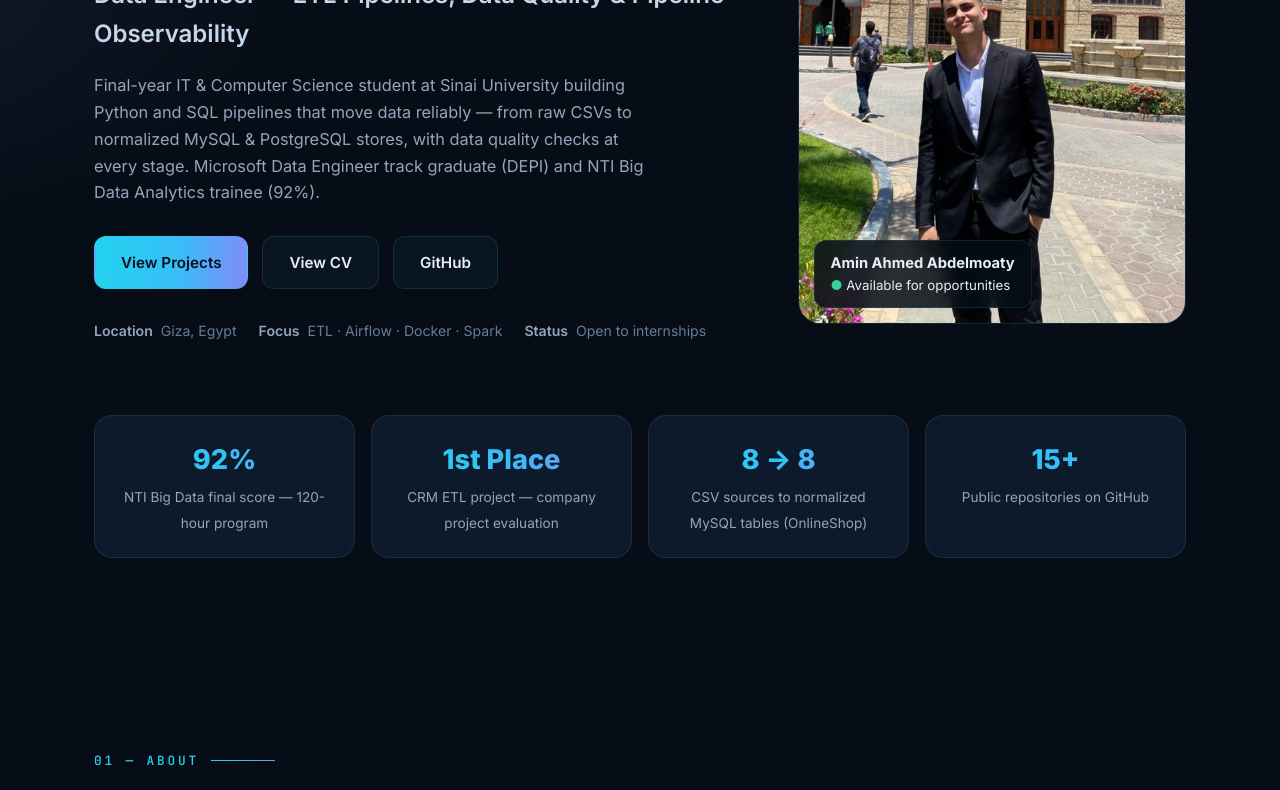
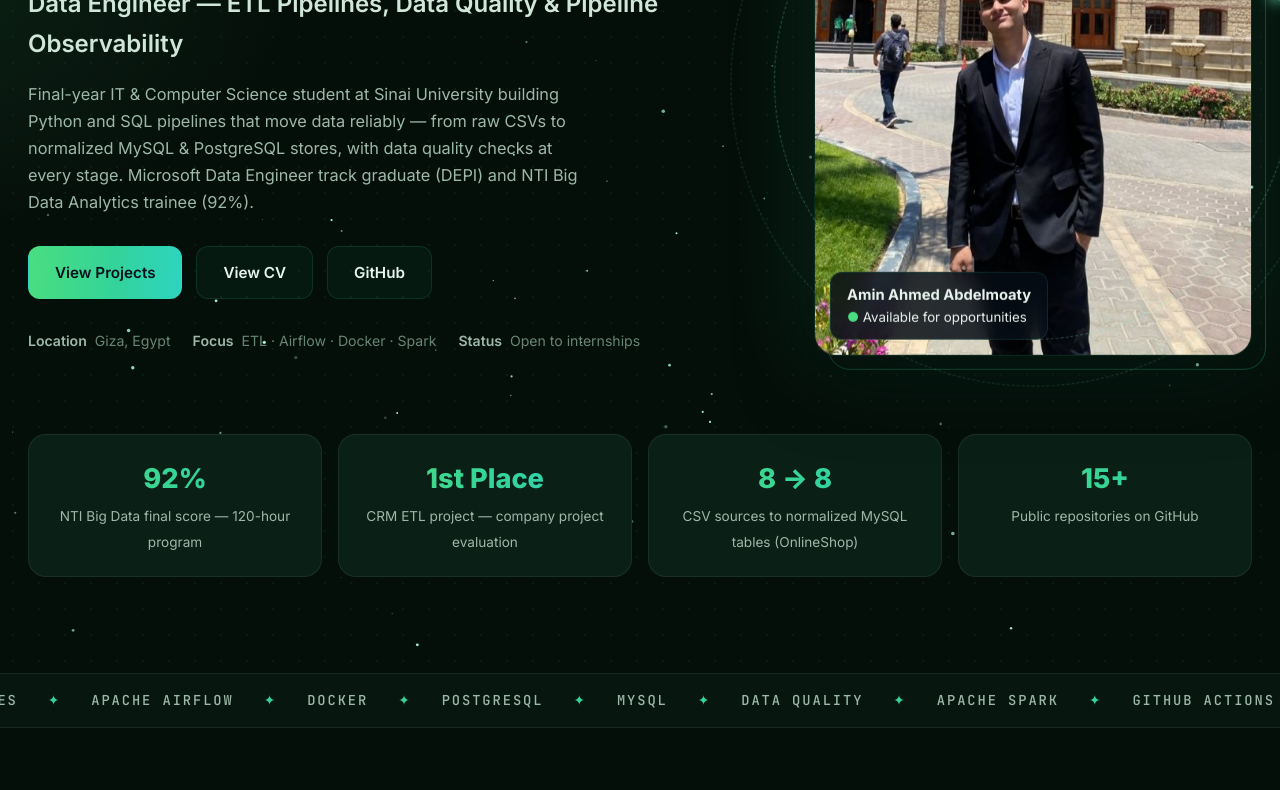
Before and after one commit to aminah7med/Portfolio, a plain HTML site: page index.html in a window 1280 px wide. Shown: the part 314-1104 px from the top of the page. Drawn offline with Linux system fonts and the light colour scheme.

Commit message:
Restyle: calm green theme, animated starfield hero, orbiting photo rings, wider fuller layout, tech marquee

```diff
--- a/index.html
+++ b/index.html
@@ -11,21 +11,21 @@
 <link href="https://fonts.googleapis.com/css2?family=Inter:wght@400;500;600;700;800&family=JetBrains+Mono:wght@500;700&display=swap" rel="stylesheet">
 <style>
 :root{
-  --bg:#070d16; --bg2:#0a1420; --card:#0d1a2b; --card2:#0b1624;
-  --line:rgba(56,189,248,.14); --line2:rgba(148,163,184,.12);
-  --txt:#e6eef7; --mut:#93a5bb; --mut2:#647d96;
-  --acc:#22d3ee; --acc2:#38bdf8; --grn:#34d399;
-  --grad:linear-gradient(92deg,#22d3ee 0%,#38bdf8 55%,#818cf8 100%);
+  --bg:#050f0a; --bg2:#071510; --card:#0a1f16; --card2:#081a12;
+  --line:rgba(52,211,153,.14); --line2:rgba(148,163,184,.12);
+  --txt:#e8f5ee; --mut:#9db8a9; --mut2:#688574;
+  --acc:#34d399; --acc2:#6ee7b7; --grn:#4ade80;
+  --grad:linear-gradient(92deg,#4ade80 0%,#34d399 55%,#2dd4bf 100%);
   --r:18px;
 }
 *{margin:0;padding:0;box-sizing:border-box}
 html{scroll-behavior:smooth}
 body{background:var(--bg);color:var(--txt);font-family:'Inter',system-ui,-apple-system,'Segoe UI',sans-serif;line-height:1.65;overflow-x:hidden}
-::selection{background:rgba(34,211,238,.35)}
+::selection{background:rgba(52,211,153,.35)}
 a{color:inherit;text-decoration:none}
 img{max-width:100%;display:block}
-.wrap{max-width:1140px;margin:0 auto;padding:0 24px}
-section{padding:96px 0}
+.wrap{max-width:1300px;margin:0 auto;padding:0 28px}
+section{padding:84px 0}
 .sec-head{margin-bottom:44px}
 .sec-tag{font-family:'JetBrains Mono',monospace;font-size:.8rem;letter-spacing:.22em;text-transform:uppercase;color:var(--acc);display:flex;align-items:center;gap:12px}
 .sec-tag::after{content:"";height:1px;width:64px;background:var(--grad)}
@@ -33,10 +33,10 @@ section{padding:96px 0}
 .sec-head p{color:var(--mut);max-width:640px;margin-top:8px}
 .btn{display:inline-flex;align-items:center;gap:9px;padding:13px 26px;border-radius:12px;font-weight:600;font-size:.95rem;transition:.25s;border:1px solid transparent;cursor:pointer}
 .btn-p{background:var(--grad);color:#04121d}
-.btn-p:hover{transform:translateY(-2px);box-shadow:0 12px 32px rgba(34,211,238,.28)}
-.btn-g{background:rgba(56,189,248,.05);border-color:var(--line);color:var(--txt)}
-.btn-g:hover{border-color:rgba(56,189,248,.45);transform:translateY(-2px)}
-.chip{font-size:.78rem;font-weight:600;padding:5px 12px;border-radius:999px;background:rgba(56,189,248,.08);border:1px solid var(--line2);color:#b7c9dd;white-space:nowrap}
+.btn-p:hover{transform:translateY(-2px);box-shadow:0 12px 32px rgba(52,211,153,.28)}
+.btn-g{background:rgba(52,211,153,.05);border-color:var(--line);color:var(--txt)}
+.btn-g:hover{border-color:rgba(52,211,153,.45);transform:translateY(-2px)}
+.chip{font-size:.78rem;font-weight:600;padding:5px 12px;border-radius:999px;background:rgba(52,211,153,.08);border:1px solid var(--line2);color:#c2dccd;white-space:nowrap}
 .badge{font-family:'JetBrains Mono',monospace;font-size:.68rem;font-weight:700;letter-spacing:.12em;text-transform:uppercase;padding:5px 11px;border-radius:999px}
 .badge-live{background:rgba(52,211,153,.13);color:var(--grn);border:1px solid rgba(52,211,153,.35)}
 .badge-gold{background:rgba(251,191,36,.12);color:#fbbf24;border:1px solid rgba(251,191,36,.35)}
@@ -57,19 +57,29 @@ nav{position:fixed;inset:0 0 auto 0;z-index:100;background:rgba(7,13,22,.78);bac
 .burger{display:none;background:none;border:0;color:var(--txt);font-size:1.5rem;cursor:pointer}
 
 /* HERO */
-.hero{position:relative;padding:172px 0 96px;background:radial-gradient(900px 480px at 85% -10%,rgba(34,211,238,.13),transparent 60%),radial-gradient(700px 420px at -10% 30%,rgba(129,140,248,.10),transparent 60%),var(--bg)}
+.hero{position:relative;padding:172px 0 96px;overflow:hidden;background:radial-gradient(900px 480px at 85% -10%,rgba(52,211,153,.16),transparent 60%),radial-gradient(700px 420px at -10% 30%,rgba(74,222,128,.10),transparent 60%),radial-gradient(rgba(110,231,183,.06) 1px,transparent 1.5px),var(--bg);background-size:auto,auto,26px 26px,auto}
+.hero canvas{position:absolute;inset:0;width:100%;height:100%;pointer-events:none}
+.hero .wrap{position:relative;z-index:1}
 .hero-grid{display:grid;grid-template-columns:1.25fr .75fr;gap:56px;align-items:center}
 .hero .kicker{font-family:'JetBrains Mono',monospace;color:var(--acc);font-size:.85rem;letter-spacing:.18em;text-transform:uppercase}
 .hero h1{font-size:clamp(2.6rem,6vw,4.3rem);font-weight:800;line-height:1.05;letter-spacing:-.03em;margin:16px 0 6px}
 .hero h1 .grad{background:var(--grad);-webkit-background-clip:text;background-clip:text;color:transparent}
-.hero .role{font-size:clamp(1.15rem,2.4vw,1.5rem);font-weight:600;color:#c4d6ea}
+.hero .role{font-size:clamp(1.15rem,2.4vw,1.5rem);font-weight:600;color:#cfe6d8}
 .hero p{color:var(--mut);max-width:560px;margin:18px 0 30px;font-size:1.02rem}
 .hero-btns{display:flex;gap:14px;flex-wrap:wrap}
 .hero-meta{display:flex;gap:22px;flex-wrap:wrap;margin-top:30px;color:var(--mut2);font-size:.88rem}
 .hero-meta b{color:var(--mut);font-weight:600}
-.photo-card{position:relative}
+.photo-card{position:relative;animation:floaty 7s ease-in-out infinite}
+@keyframes floaty{0%,100%{transform:translateY(0)}50%{transform:translateY(-10px)}}
+.photo-card img{box-shadow:0 24px 70px rgba(0,0,0,.5),0 0 90px rgba(52,211,153,.20)}
+.orbit{position:absolute;border:1px dashed rgba(110,231,183,.35);border-radius:50%;pointer-events:none;animation:spin 26s linear infinite}
+.orbit.o1{width:118%;padding-top:118%;left:-9%;top:-6%}
+.orbit.o2{width:138%;padding-top:138%;left:-19%;top:-14%;animation-duration:44s;animation-direction:reverse;border-color:rgba(110,231,183,.18)}
+.orbit i{position:absolute;top:-5px;left:50%;width:10px;height:10px;border-radius:50%;background:var(--acc2);box-shadow:0 0 14px 3px rgba(110,231,183,.8)}
+.orbit.o2 i{width:7px;height:7px;background:#4ade80}
+@keyframes spin{to{transform:rotate(360deg)}}
 .photo-card img{width:100%;aspect-ratio:4/4.6;object-fit:cover;border-radius:22px;border:1px solid var(--line)}
-.photo-card::before{content:"";position:absolute;inset:14px -14px -14px 14px;border:1px solid rgba(34,211,238,.35);border-radius:22px;z-index:-1}
+.photo-card::before{content:"";position:absolute;inset:14px -14px -14px 14px;border:1px solid rgba(52,211,153,.35);border-radius:22px;z-index:-1}
 .photo-tag{position:absolute;left:16px;bottom:16px;background:rgba(7,13,22,.85);backdrop-filter:blur(8px);border:1px solid var(--line);border-radius:12px;padding:10px 16px;font-size:.83rem}
 .photo-tag b{display:block;font-size:.92rem}
 .photo-tag span{color:var(--grn)}
@@ -77,6 +87,11 @@ nav{position:fixed;inset:0 0 auto 0;z-index:100;background:rgba(7,13,22,.78);bac
 .stat{background:var(--card);border:1px solid var(--line2);border-radius:var(--r);padding:22px;text-align:center}
 .stat b{font-size:1.7rem;font-weight:800;background:var(--grad);-webkit-background-clip:text;background-clip:text;color:transparent;display:block}
 .stat span{color:var(--mut);font-size:.85rem}
+
+.marquee{border-top:1px solid var(--line2);border-bottom:1px solid var(--line2);background:rgba(52,211,153,.04);overflow:hidden;padding:15px 0}
+.marquee-track{display:flex;gap:30px;width:max-content;animation:mq 30s linear infinite;font-family:'JetBrains Mono',monospace;font-size:.86rem;letter-spacing:.14em;text-transform:uppercase;color:var(--mut)}
+.marquee-track i{color:var(--acc);font-style:normal}
+@keyframes mq{to{transform:translateX(-50%)}}
 
 /* ABOUT / SKILLS */
 .about-grid{display:grid;grid-template-columns:1fr 1fr;gap:24px}
@@ -93,7 +108,7 @@ nav{position:fixed;inset:0 0 auto 0;z-index:100;background:rgba(7,13,22,.78);bac
 /* PROJECTS */
 .proj-grid{display:grid;grid-template-columns:1fr 1fr;gap:22px}
 .proj{background:var(--card);border:1px solid var(--line2);border-radius:var(--r);overflow:hidden;display:flex;flex-direction:column;transition:.3s}
-.proj:hover{transform:translateY(-5px);border-color:rgba(56,189,248,.4);box-shadow:0 20px 44px rgba(0,0,0,.4)}
+.proj:hover{transform:translateY(-5px);border-color:rgba(52,211,153,.4);box-shadow:0 20px 44px rgba(0,0,0,.4)}
 .proj.wide{grid-column:1/-1}
 .proj-img{height:210px;object-fit:cover;width:100%;border-bottom:1px solid var(--line2)}
 .proj-banner{padding:26px 28px 0;display:flex;justify-content:space-between;align-items:flex-start;gap:14px}
@@ -111,7 +126,7 @@ nav{position:fixed;inset:0 0 auto 0;z-index:100;background:rgba(7,13,22,.78);bac
 
 /* TIMELINE */
 .tl{position:relative;margin-left:8px}
-.tl::before{content:"";position:absolute;left:7px;top:8px;bottom:8px;width:2px;background:linear-gradient(180deg,var(--acc),rgba(56,189,248,.05))}
+.tl::before{content:"";position:absolute;left:7px;top:8px;bottom:8px;width:2px;background:linear-gradient(180deg,var(--acc),rgba(52,211,153,.05))}
 .tl-item{position:relative;padding:0 0 34px 42px}
 .tl-item:last-child{padding-bottom:0}
 .tl-item::before{content:"";position:absolute;left:0;top:7px;width:16px;height:16px;border-radius:50%;background:var(--bg);border:3px solid var(--acc)}
@@ -127,7 +142,7 @@ nav{position:fixed;inset:0 0 auto 0;z-index:100;background:rgba(7,13,22,.78);bac
 .cert span{color:var(--mut);font-size:.87rem}
 
 /* CONTACT */
-.contact-box{background:linear-gradient(135deg,rgba(34,211,238,.09),rgba(129,140,248,.07)),var(--card);border:1px solid var(--line);border-radius:24px;padding:52px;text-align:center}
+.contact-box{background:linear-gradient(135deg,rgba(52,211,153,.09),rgba(129,140,248,.07)),var(--card);border:1px solid var(--line);border-radius:24px;padding:52px;text-align:center}
 .contact-box h2{font-size:clamp(1.6rem,3.4vw,2.3rem);font-weight:800;letter-spacing:-.02em}
 .contact-box p{color:var(--mut);max-width:560px;margin:14px auto 30px}
 .contact-row{display:flex;gap:14px;justify-content:center;flex-wrap:wrap}
@@ -166,6 +181,7 @@ footer{border-top:1px solid var(--line2);padding:30px 0;color:var(--mut2);font-s
 </nav>
 
 <header class="hero" id="top">
+  <canvas id="stars"></canvas>
   <div class="wrap">
     <div class="hero-grid">
       <div>
@@ -185,6 +201,7 @@ footer{border-top:1px solid var(--line2);padding:30px 0;color:var(--mut2);font-s
         </div>
       </div>
       <div class="photo-card">
+        <div class="orbit o1"><i></i></div><div class="orbit o2"><i></i></div>
         <img src="assets/images/profile.jpg" alt="Amin Ahmed">
         <div class="photo-tag"><b>Amin Ahmed Abdelmoaty</b><span>&#9679;</span> Available for opportunities</div>
       </div>
@@ -197,6 +214,11 @@ footer{border-top:1px solid var(--line2);padding:30px 0;color:var(--mut2);font-s
     </div>
   </div>
 </header>
+
+<div class="marquee" aria-hidden="true"><div class="marquee-track">
+<span>Python</span><i>&#10022;</i><span>SQL</span><i>&#10022;</i><span>ETL Pipelines</span><i>&#10022;</i><span>Apache Airflow</span><i>&#10022;</i><span>Docker</span><i>&#10022;</i><span>PostgreSQL</span><i>&#10022;</i><span>MySQL</span><i>&#10022;</i><span>Data Quality</span><i>&#10022;</i><span>Apache Spark</span><i>&#10022;</i><span>GitHub Actions</span><i>&#10022;</i><span>Microsoft Azure</span><i>&#10022;</i><span>Data Modeling</span><i>&#10022;</i>
+<span>Python</span><i>&#10022;</i><span>SQL</span><i>&#10022;</i><span>ETL Pipelines</span><i>&#10022;</i><span>Apache Airflow</span><i>&#10022;</i><span>Docker</span><i>&#10022;</i><span>PostgreSQL</span><i>&#10022;</i><span>MySQL</span><i>&#10022;</i><span>Data Quality</span><i>&#10022;</i><span>Apache Spark</span><i>&#10022;</i><span>GitHub Actions</span><i>&#10022;</i><span>Microsoft Azure</span><i>&#10022;</i><span>Data Modeling</span><i>&#10022;</i>
+</div></div>
 
 <section id="about">
   <div class="wrap">
@@ -427,5 +449,20 @@ links.addEventListener('click',function(e){if(e.target.tagName==='A')links.class
 var io=new IntersectionObserver(function(es){es.forEach(function(e){if(e.isIntersecting){e.target.classList.add('in');io.unobserve(e.target)}})},{threshold:.12});
 document.querySelectorAll('.reveal').forEach(function(el){io.observe(el)});
 </script>
+<script>
+(function(){
+var cv=document.getElementById('stars');if(!cv)return;
+var ctx=cv.getContext('2d'),W,H,stars=[];
+function size(){var r=cv.parentElement.getBoundingClientRect();W=cv.width=r.width;H=cv.height=r.height;
+stars=[];var n=Math.min(190,Math.floor(W*H/8500));
+for(var i=0;i<n;i++)stars.push({x:Math.random()*W,y:Math.random()*H,r:Math.random()*1.5+.3,p:Math.random()*Math.PI*2,s:.4+Math.random()*1.1,d:(Math.random()-.5)*.06});}
+function tick(t){ctx.clearRect(0,0,W,H);
+for(var i=0;i<stars.length;i++){var st=stars[i];var a=.25+.75*Math.abs(Math.sin(st.p+t*.0004*st.s));
+ctx.globalAlpha=a;ctx.fillStyle='#a7f3d0';ctx.beginPath();ctx.arc(st.x,st.y,st.r,0,7);ctx.fill();
+st.x+=st.d;if(st.x<0)st.x=W;if(st.x>W)st.x=0;}
+ctx.globalAlpha=1;requestAnimationFrame(tick);}
+size();window.addEventListener('resize',size);requestAnimationFrame(tick);
+})();
+</script>
 </body>
 </html>
```
